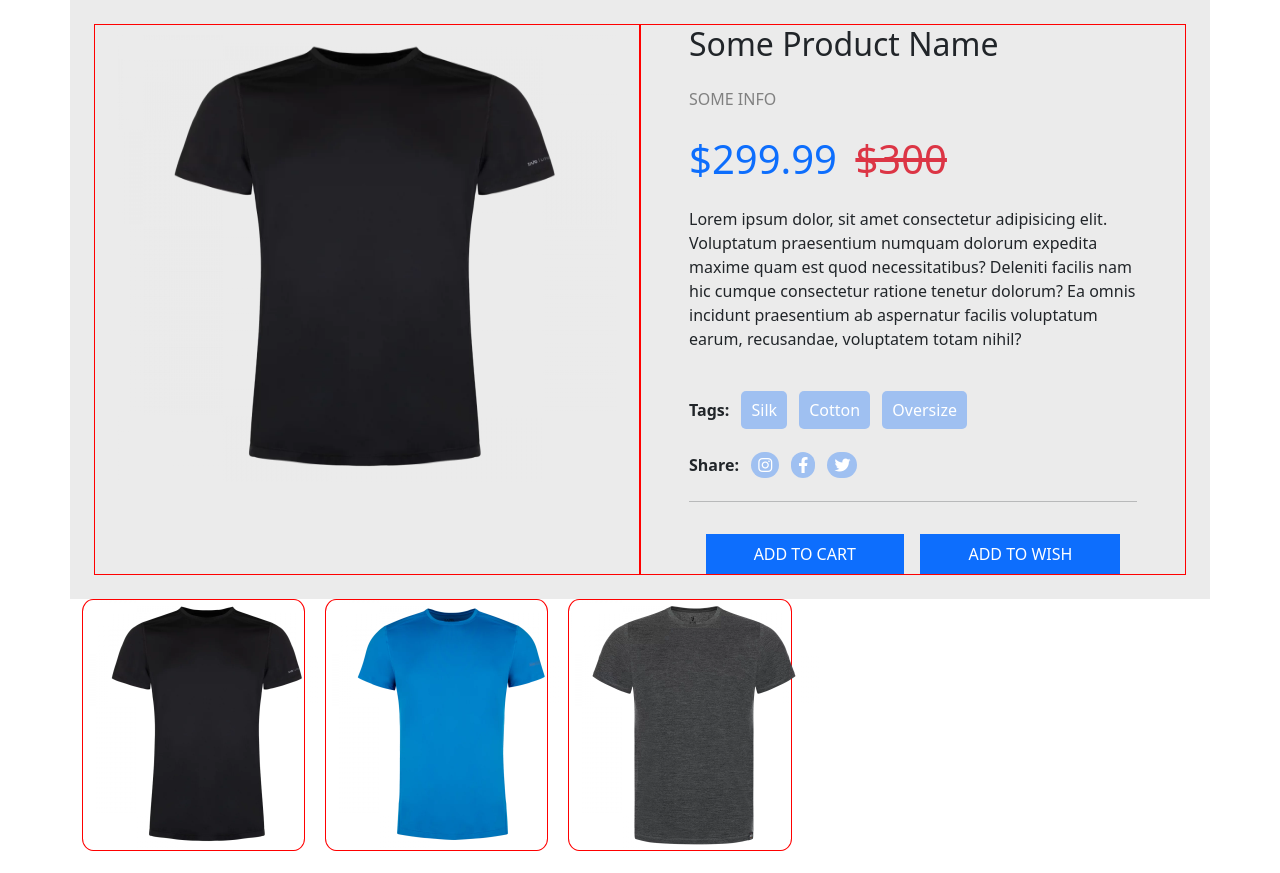
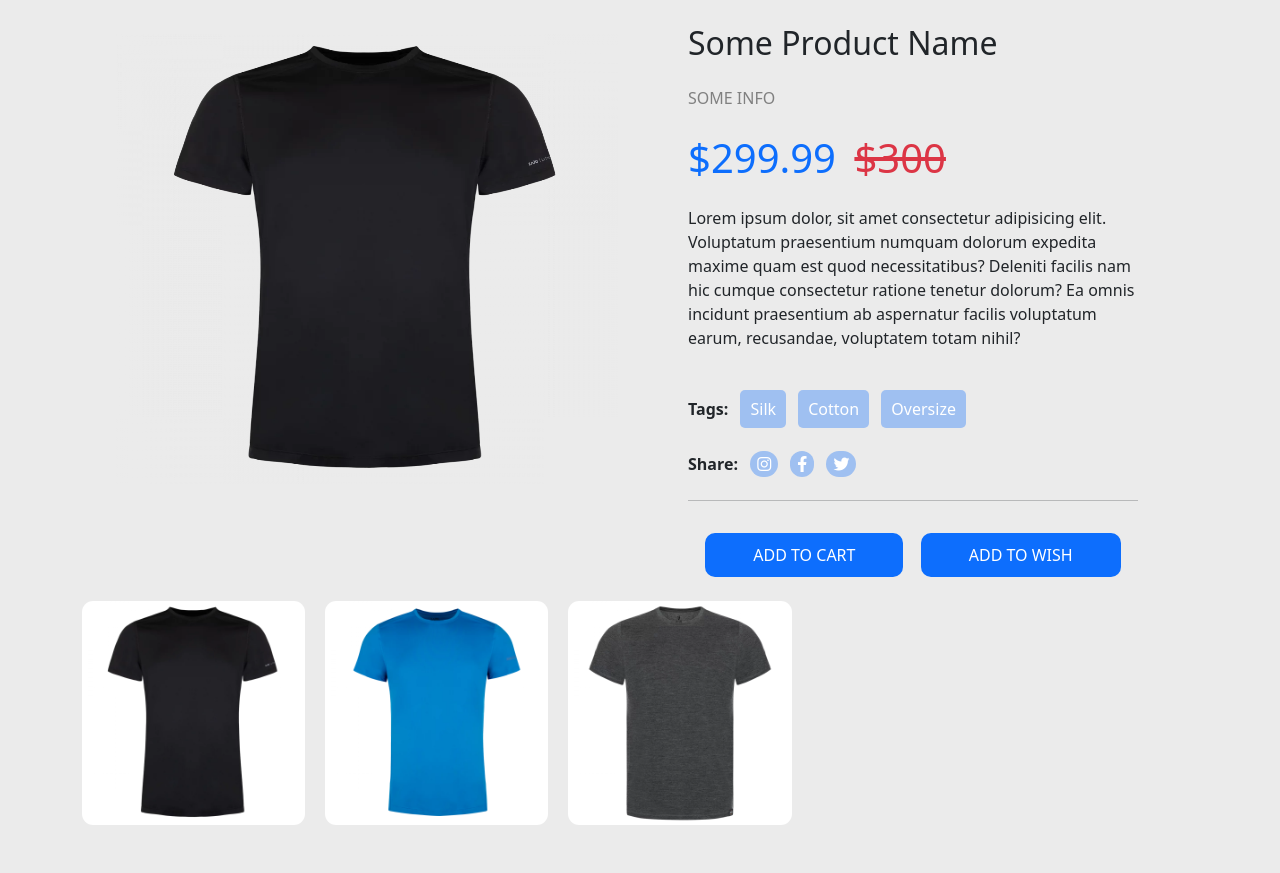
Before and after one commit to BlkerGuy/Jquery_Two, a plain HTML site: page index.html in a window 1280 px wide. Before the commit the page ends 851 px from the top, so only its background shows below. Drawn offline with nearby package versions, Linux system fonts and the light colour scheme.

Commit message:
task-done

```diff
--- a/assets/Css/style.scss
+++ b/assets/Css/style.scss
@@ -1,51 +1,55 @@
-.general{
-    // height: 100vh;
-    display: flex ;
+
+section{
+    background-color: rgba(128, 128, 128, 0.155);
+    height: 100%;
+
+}
+.general {
+    display: flex;
     justify-content: center;
     align-items: center;
+    width: 100%;
 
-    .bg-sect{
-        background-color: rgba(128, 128, 128, 0.155);
-
-
+    .bg-sect {
         .col-6-custom {
             display: flex;
             justify-content: center;
 
-            img{
+            img {
                 width: 100%;
                 height: 85%;
                 padding: 10px;
             }
         }
 
-        .info-text{
+        .info-text {
             color: gray;
         }
     }
-
-
 }
 
-.carousell{
+.carousell {
 
-    .card-size{
-    width: 20%;
-    background-color: white;
-    border: 1px solid red ;
-    border-radius: 5%;
-
-    &:nth-child(2){
-        margin: 0 20px;
-    }
-
-    img{
-        width: 250px;
-        // height: 200px;
-    }}
+    .card-size {
+        width: 20%;
+        background-color: white;
+        border-radius: 5%;
 
 
 
+        &:nth-child(2) {
+            margin: 0 20px;
+        }
+
+        img {
+            width: 100%;
+
+            &:hover {
+                border: 2px solid;
+                border-radius: 5%;
+            }
+        }
+    }
 }
 
 .tags {
@@ -86,14 +90,16 @@
     }
 }
 
-.buttons{
+.buttons {
     display: flex;
     justify-content: space-evenly;
 
 
-    button{
-    border:none;
-    font-weight: 500;
+    button {
+        border: none;
+        font-weight: 500;
+        border-radius: 10px;
+        padding: 10px 20px;
 
     }
 }
--- a/assets/Js/script.js
+++ b/assets/Js/script.js
@@ -0,0 +1,63 @@
+"use strict";
+
+$(function () {
+    $("#active").css({
+        //   width: "200px",
+        //   margin: "20px",
+        cursor: 'zoom-in'
+    });
+
+    // let newArray = Array.from($("img"));
+
+    // newArray.forEach((element, index) => {
+    //   if (index % 2 == 0) {
+    //     element.style.float = "right";
+    //   } else {
+    //     element.style.float = "left";
+    //   }
+    // });
+
+
+    $("img").attr("title", "View");
+
+
+    $('#bg').css({
+        'width': '100%',
+        'height': '100%',
+        'background-repeat': 'no-repeat',
+        'background-size': 'contain',
+        'background-position': 'center',
+        'background-color': 'rgba(0,0,0,0.5)',
+        position: 'fixed',
+        top: 0,
+        display: "none",
+        'cursor': 'zoom-out'
+
+    })
+
+
+    $('#active').click(function () {
+        let imgPath = $(this).attr('src');
+        $('#bg').css({
+            'background-image': `url('${imgPath}')`,
+            'display': 'block'
+        })
+    });
+
+    $('#bg').click(function () {
+        $('#bg').css({
+            'display': 'none'
+        })
+    })
+
+
+});
+let getImg = document.querySelector('#active');
+
+$('img').click(function () {
+    let getSrc = $(this).attr('src');
+    $(getImg).attr('src', `${getSrc}`)
+    $(this).css({
+        cursor: 'pointer'
+    });
+})
--- a/index.html
+++ b/index.html
@@ -21,10 +21,10 @@
             <div class="general">
                 <div class="container">
                     <div class="row bg-sect p-4">
-                        <div class="col-6 col-6-custom " style="border: 1px solid red;">
-                            <img src="assets/Img/black-tshirt-ss.jpg" class="" alt="View" />
+                        <div class="col-6 col-6-custom">
+                            <img id="active" src="assets/Img/black-tshirt-ss.jpg" class="" alt="View" />
                         </div>
-                        <div class="col-6 px-5" style="border: 1px solid red;">
+                        <div class="col-6 px-5">
                             <h2 class="text-capitalize">some product name </h2>
                             <span class="d-block text-uppercase my-4 info-text">some info</span>
                             <p class="h1 my-4"><span class="text-primary">$299.99</span> <span
@@ -56,18 +56,19 @@
 
                         </div>
                     </div>
-                    <div class="carousell d-flex">
+                    <div class="carousell d-flex mb-5">
                         <div class="card-size">
-                            <img src="assets/Img/black-tshirt-ss.jpg" alt="View"/>
+                            <img src="assets/Img/black-tshirt-ss.jpg" alt="View" />
                         </div>
                         <div class="card-size">
-                            <img src="assets/Img/light-blue-t-shirt-ss.jpg" alt="View"/>
+                            <img src="assets/Img/light-blue-t-shirt-ss.jpg" alt="View" />
                         </div>
                         <div class="card-size">
-                            <img src="assets/Img/grey-t-shirt.jpg" alt="View"/>
+                            <img src="assets/Img/grey-t-shirt.jpg" alt="View" />
                         </div>
                     </div>
                 </div>
+                <div id="bg"></div>
             </div>
         </section>
     </main>
@@ -77,7 +78,7 @@
 
 
 
-
+    <script src="https://ajax.googleapis.com/ajax/libs/jquery/3.6.4/jquery.min.js"></script>
     <script src="assets/Js/script.js"></script>
 </body>
 
```
Also changed, not shown: assets/Css/style.css, 1 other file.
